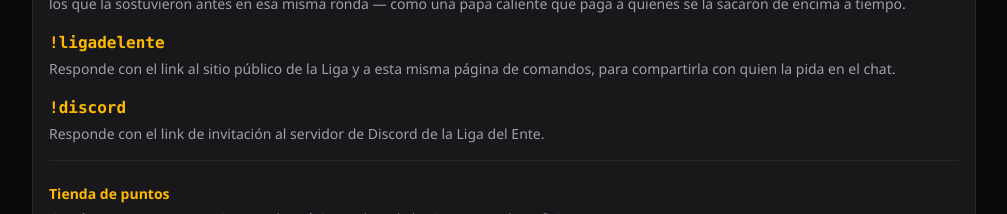
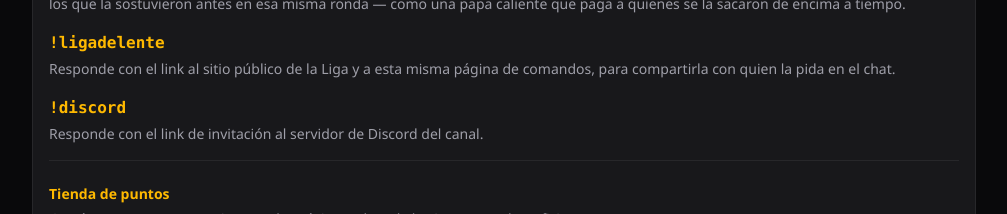
Before and after one commit to francoluca/liga-del-ente-publico, a Next.js app: page /comandos in a window 1280 px wide. Shown: the part 2120-2334 px from the top of the page, without its empty margins (136-1143 px from the left). Built offline with nearby package versions, Linux system fonts and the light colour scheme.

Commit message:
Reword !discord description on /comandos

```diff
--- a/src/app/comandos/page.tsx
+++ b/src/app/comandos/page.tsx
@@ -270,7 +270,7 @@ export default function ComandosPage() {
           <div className="mb-4">
             <code className="text-amber-400 font-semibold">!discord</code>
             <p className="text-zinc-400 text-sm mt-1">
-              Responde con el link de invitación al servidor de Discord de la Liga del Ente.
+              Responde con el link de invitación al servidor de Discord del canal.
             </p>
           </div>
 
```
